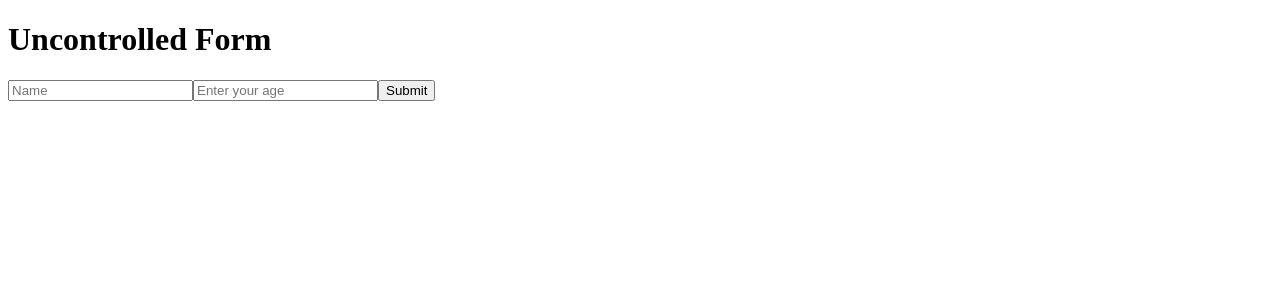
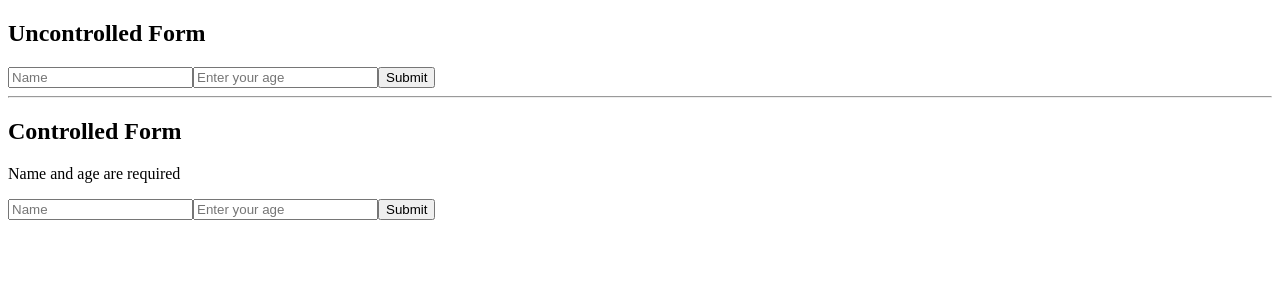
Before and after one commit to fabiofernandesx/react-patterns, a React (Vite) app in the folder controlled-uncontrolled/: page / in a window 1280 px wide. Shown: the top 300 px of the page. Built offline with nearby package versions, Linux system fonts and the light colour scheme.

Commit message:
Controlled Form

```diff
--- a/controlled-uncontrolled/src/App.jsx
+++ b/controlled-uncontrolled/src/App.jsx
@@ -1,11 +1,15 @@
+import { ControlledForm } from './components/controlled-form'
 import { UncontrolledForm } from './components/uncontrolled-form'
 
 export default function App() {
   return (
     <>
       <div>
-        <h1>Uncontrolled Form</h1>
+        <h2>Uncontrolled Form</h2>
         <UncontrolledForm />
+        <hr />
+        <h2>Controlled Form</h2>
+        <ControlledForm />
       </div>
     </>
   )
--- /dev/null
+++ b/controlled-uncontrolled/src/components/controlled-form.jsx
@@ -0,0 +1,41 @@
+import { useEffect, useState } from 'react'
+
+export const ControlledForm = () => {
+  const [name, setName] = useState('')
+  const [age, setAge] = useState('')
+  const [error, setError] = useState('')
+
+  useEffect(() => {
+    if (name === '' || age === '') {
+      setError('Name and age are required')
+    } else {
+      setError('')
+    }
+  }, [name, age])
+
+  const submitHandler = (e) => {
+    e.preventDefault()
+    console.log(name)
+    console.log(age)
+  }
+  return (
+    <form onSubmit={submitHandler}>
+      {error && <p>{error}</p>}
+      <input
+        type='text'
+        name='name'
+        placeholder='Name'
+        value={name}
+        onChange={(e) => setName(e.target.value)}
+      />
+      <input
+        type='number'
+        name='age'
+        placeholder='Enter your age'
+        value={age}
+        onChange={(e) => setAge(e.target.value)}
+      />
+      <button type='submit'>Submit</button>
+    </form>
+  )
+}
```
